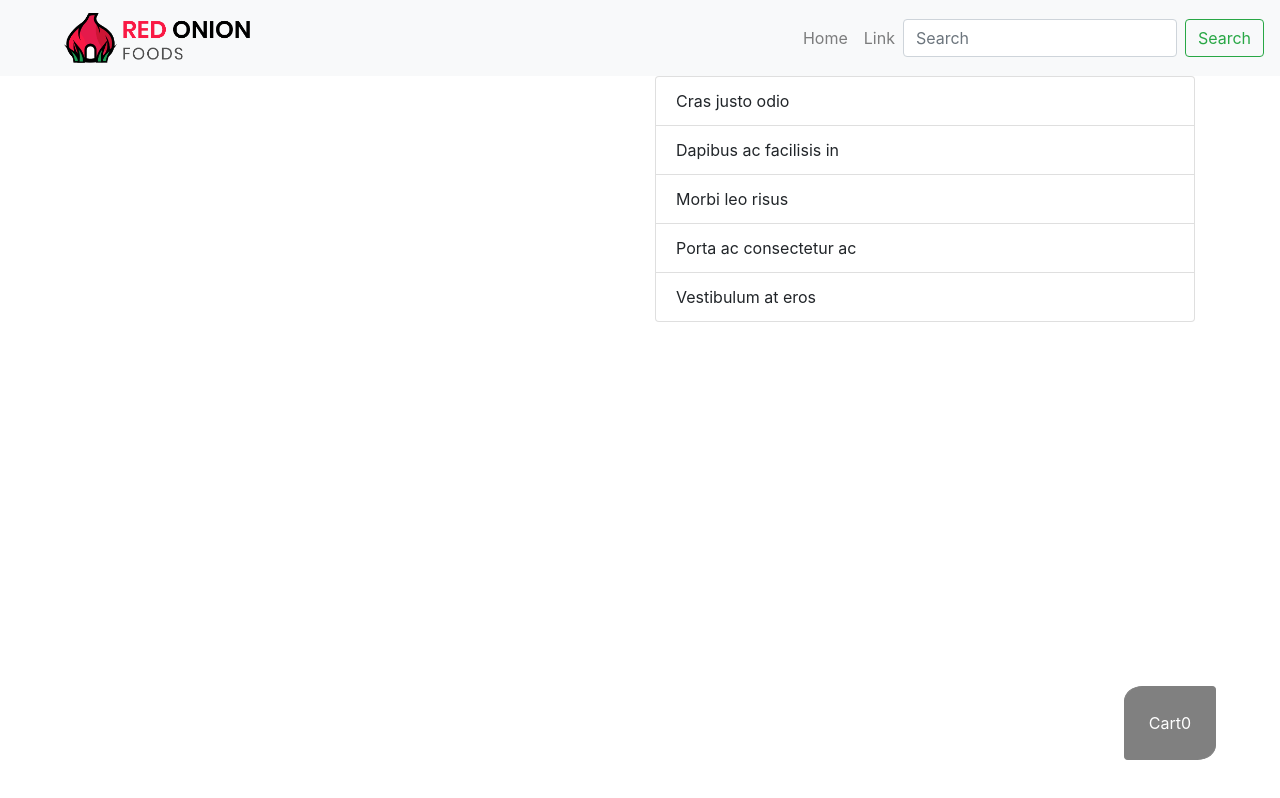
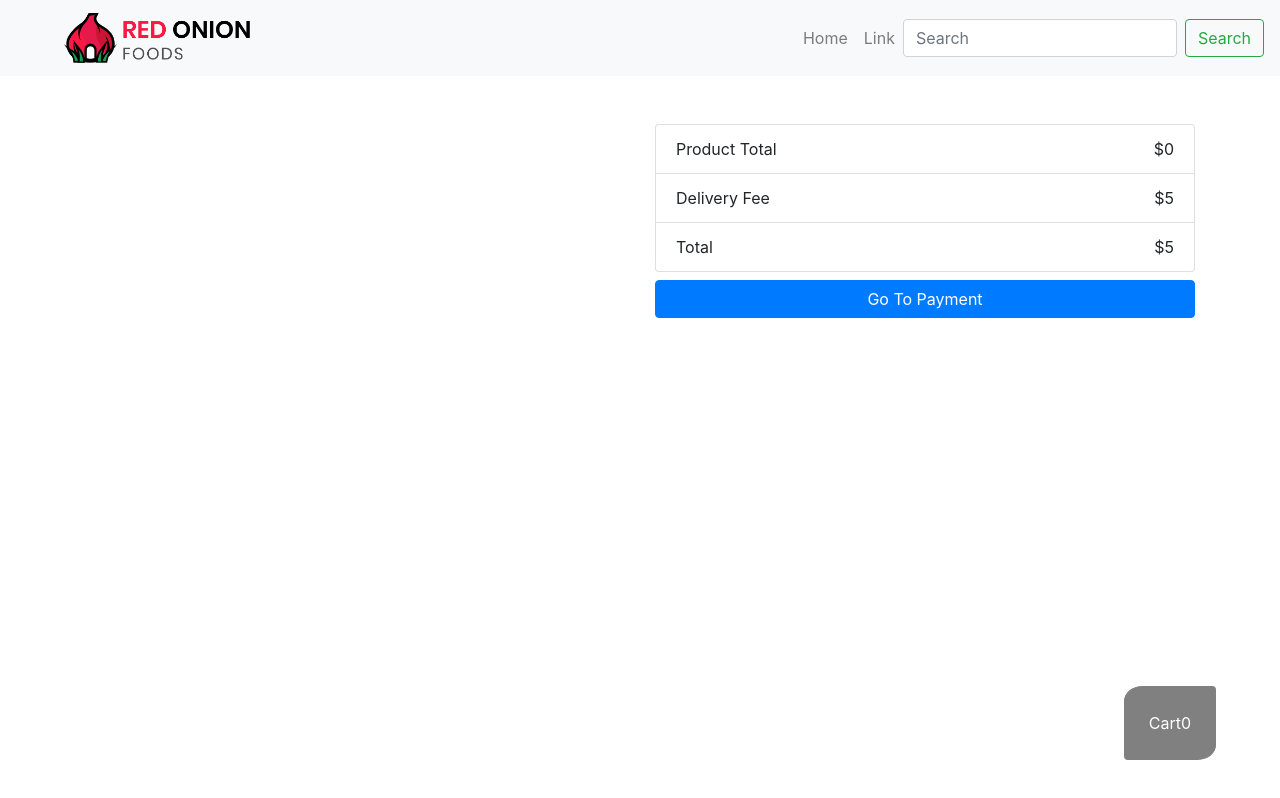
Before and after one commit to Fahimkhan9/my-shop, a React (Create React App) app: page /checkout in a window 1280 px wide. Built offline with nearby package versions, Linux system fonts and the light colour scheme.

Commit message:
completed-checkout-page

```diff
--- a/src/components/Checkout/Checkout.js
+++ b/src/components/Checkout/Checkout.js
@@ -4,12 +4,25 @@ import CheckoutCard from "./CheckoutCard";
 
 const Checkout = () => {
   const cart = useSelector((state) => state.productReducer.cart);
-  console.log(cart);
+  // console.log(cart);
 
+  let producttotal =  0
+  let deliveryfee = 5
+
+  for (let i = 0; i < cart.length; i++) {
+    const product = cart[i];
+    producttotal  =  producttotal + product.price * product.quantity || 1
+
+
+  }
+  if(producttotal >= 20){
+    deliveryfee = 0
+  }
+  let total = producttotal + deliveryfee
   return (
-    <div>
+    <div className='pt-5'>
       <Container>
-        <Row>
+        <Row className='d-flex align-items-center'>
           <Col md={6}>
             {cart.map((cdata) => (
               <CheckoutCard cdata={cdata} />
@@ -17,12 +30,24 @@ const Checkout = () => {
           </Col>
           <Col md={6}>
             <ListGroup>
-              <ListGroup.Item>Cras justo odio</ListGroup.Item>
-              <ListGroup.Item>Dapibus ac facilisis in</ListGroup.Item>
-              <ListGroup.Item>Morbi leo risus</ListGroup.Item>
-              <ListGroup.Item>Porta ac consectetur ac</ListGroup.Item>
-              <ListGroup.Item>Vestibulum at eros</ListGroup.Item>
+              <ListGroup.Item className='d-flex justify-content-between'>
+                <span >Product Total </span>
+                <span >${producttotal} </span>
+
+              </ListGroup.Item>
+              <ListGroup.Item className='d-flex justify-content-between'>
+                <span >Delivery Fee </span>
+                <span >${deliveryfee} </span>
+
+              </ListGroup.Item>
+              <ListGroup.Item className='d-flex justify-content-between'>
+                <span > Total </span>
+                <span >${total} </span>
+
+              </ListGroup.Item>
+
             </ListGroup>
+            <Button variant='primary' block className='mt-2'>Go To Payment</Button>
           </Col>
         </Row>
       </Container>
--- a/src/components/Checkout/CheckoutCard.js
+++ b/src/components/Checkout/CheckoutCard.js
@@ -8,6 +8,7 @@ import {
 
 const CheckoutCard = (props) => {
   const { imgofproduct, nameofproduct, price, quantity, _id } = props.cdata;
+  // console.log(props.cdata);
   const dispatch = useDispatch();
   const handleProductQuantity = (changetype, id) => {
     dispatch(changeProductQuantity(changetype, id));
--- a/src/redux/reducers.js
+++ b/src/redux/reducers.js
@@ -67,7 +67,7 @@ const productReducer = (state = shopstate, action) => {
       const filter = state.cart.filter((pd) => pd._id !== action.id);
       return {
         ...state,
-        cart: [filter],
+        cart: [...filter],
       };
     }
 
```
Also changed, not shown: 1 other file (tests, documents, lock files or other folders).
